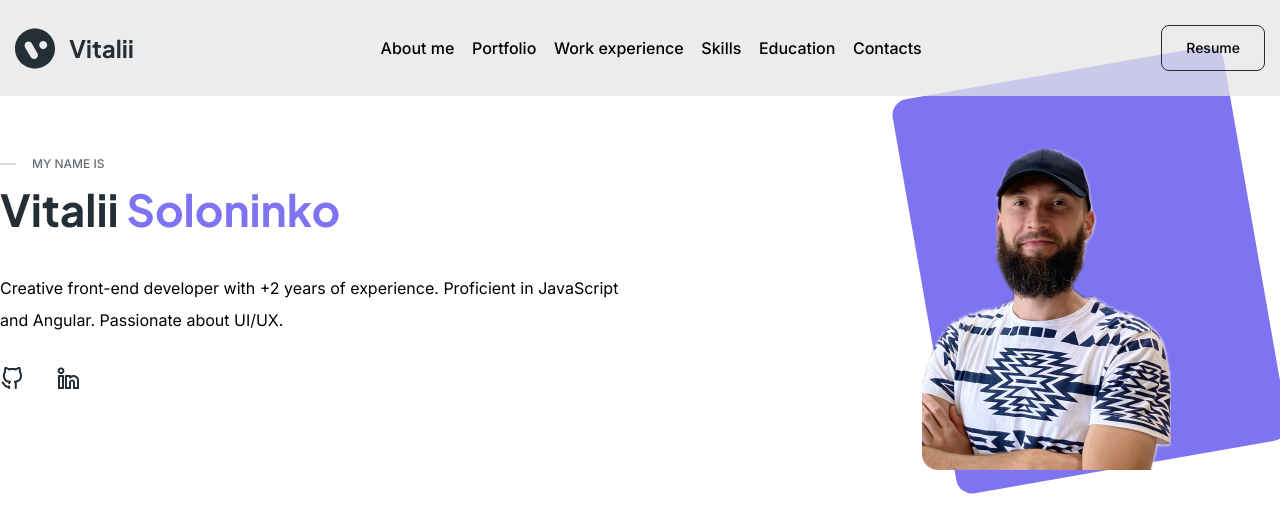
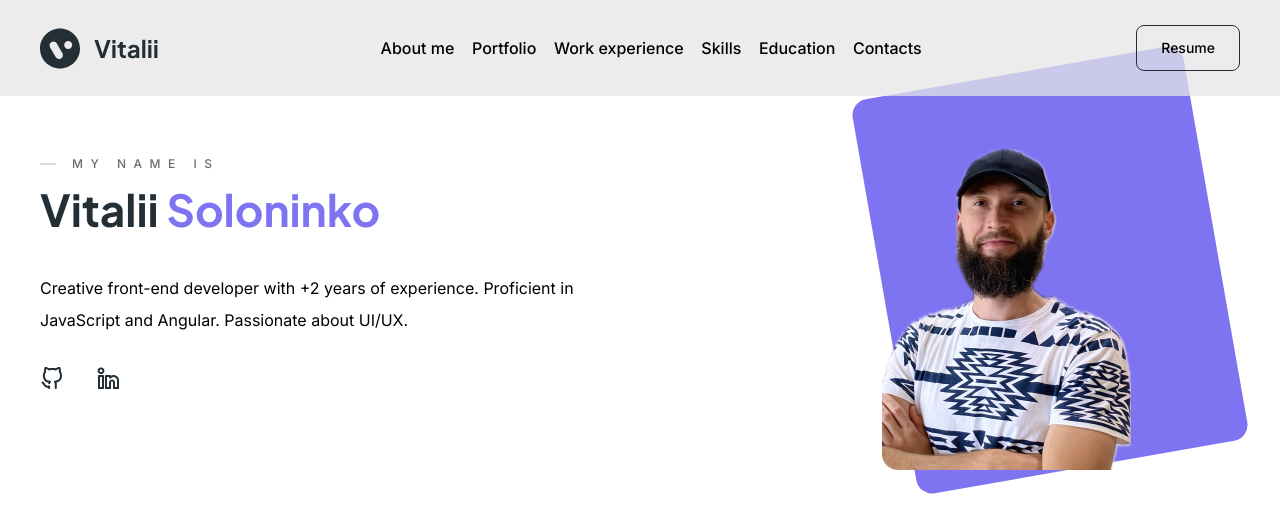
Before and after one commit to VitaliiSoloninko/angular-vitalii-portfolio, an Angular app: page / in a window 1280 px wide. Shown: the top 532 px of the page. Built offline with nearby package versions, Linux system fonts and the light colour scheme.

Commit message:
2.4	ui folder and add separate scss files

```diff
--- a/src/styles.scss
+++ b/src/styles.scss
@@ -1,33 +1,15 @@
+@use "sass:math";
+@import "ui/null";
+@import "ui/mixins.scss";
+@import "ui/shared";
+
 @import url("https://fonts.googleapis.com/css?family=Inter:regular,500&display=swap");
 @import url("https://fonts.googleapis.com/css?family=Plus+Jakarta+Sans:500,700&display=swap");
 
-* {
-  padding: 0px;
-  margin: 0px;
-  border: 0px;
-}
-*,
-*:before,
-*:after {
-  box-sizing: border-box;
-}
-:focus,
-:active {
-  // outline: none;
-}
-a:focus,
-a:active {
-  // outline: none;
-}
-html,
-body {
-  height: 100%;
-}
 body {
   font-family: Inter;
   font-size: medium;
   line-height: 1;
-
   --main-color: #232e35;
   --grey-color: #656d72;
   --grey-light-color: #d9d9d9;
@@ -37,143 +19,53 @@ body {
   --purple-light-color: #eae6fe;
   --white-color: #fff;
   --main-bg-color: #fbfbfb;
-
-  -ms-text-size-adjust: 100%;
-  -moz-text-size-adjust: 100%;
-  -webkit-text-size-adjust: 100%;
-  -webkit-font-smoothing: antialiased;
-  -moz-osx-font-smoothing: grayscale;
-}
-input,
-button,
-textarea {
-  font-family: Inter;
-  font-size: inherit;
-  line-height: inherit;
-}
-button {
-  cursor: pointer;
-  color: inherit;
-  background-color: transparent;
-}
-a {
-  color: inherit;
-  text-decoration: none;
-}
-ul li {
-  list-style: none;
-}
-img {
-  vertical-align: top;
-}
-h1,
-h2,
-h3,
-h4,
-h5,
-h6 {
-  font-weight: inherit;
-  font-size: inherit;
 }
 
-.container {
-  max-width: 1200px;
-  padding: 0 15px 0 15px;
+$minWidth: 320;
+$maxWidth: 1440;
+$maxWidthContainer: 1200;
+$containerPadding: 30;
+$containerWidth: $maxWidthContainer + $containerPadding;
+
+$pc: em($containerWidth);
+$tablet: em(991.98);
+$mobile: em(767.98);
+$mobileSmall: em(479.98);
+
+.wrapper {
+  min-height: 100%;
+  display: flex;
+  flex-direction: column;
+  overflow: hidden;
+  @supports (overflow: clip) {
+    overflow: clip;
+  }
+  // footer down
+  > main {
+    flex: 1 1 auto;
+  }
 }
 
-.title {
-  // .title__label
-  &__label {
-    text-transform: uppercase;
-    font-weight: 500;
-    font-size: 12px;
-    line-height: 2; /* 24/12 */
-    letter-spacing: em(7.5, 12);
-    color: var(--grey-color);
-    display: flex;
-    align-items: center;
-    gap: 16px;
-    &::before {
-      content: "";
-      width: 16px;
-      height: 2px;
-      background-color: var(--grey-light-color);
-    }
+[class*="__container"] {
+  min-height: 100%;
+  @if ($maxWidthContainer>0) {
+    max-width: rem($containerWidth);
+    margin: 0 auto;
   }
-  &:not(:last-child) {
-    margin-bottom: em(9, 12);
-  }
-
-  // .title__value
-  &__value {
-    font-family: "Plus Jakarta Sans";
-    font-weight: 700;
-    line-height: 1.25; /* 45/36 */
-    color: var(--main-color);
-    font-size: 36px;
-    span {
-      color: var(--purple-color);
-    }
-    &_big {
-      line-height: 1.5;
-      font-size: 44px;
+  @if ($containerPadding>0) {
+    @if ($maxWidthContainer>0) {
+      padding: 0 rem(math.div($containerPadding, 2));
+    } @else {
+      @include adaptiveValue(
+        "padding-left",
+        math.div($containerPadding, 2),
+        15
+      );
+      @include adaptiveValue(
+        "padding-right",
+        math.div($containerPadding, 2),
+        15
+      );
     }
   }
 }
-
-.text {
-  line-height: 2;
-  p {
-    &:not(:last-child) {
-      margin-bottom: 15px;
-    }
-  }
-}
-
-.social {
-  display: flex;
-  flex-wrap: wrap;
-  align-items: center;
-  row-gap: 5px;
-  column-gap: 34px;
-  &__link {
-    display: block;
-    width: 22px;
-    height: 22px;
-    transition: color 0.3s ease 0s;
-    @media (any-hover: hover) {
-      &:hover {
-        color: var(--purple-color);
-      }
-    }
-  }
-}
-
-.category-link {
-  display: inline-block;
-  border: 1px solid var(--grey-color);
-  border-radius: 5px;
-  color: var(--grey-color);
-  font-size: 12px;
-  line-height: 1.25;
-  padding: 4px 8px;
-  transition: all 0.3s ease 0s;
-  @media (any-hover: hover) {
-    &:hover {
-      background-color: var(--purple-color);
-      border: 1px solid var(--purple-color);
-      color: var(--white-color);
-    }
-  }
-}
-
-.date {
-  font-size: 12px;
-  font-weight: 500;
-  border-radius: 4px;
-  background-color: var(--main-bg-color);
-  display: inline-block;
-  padding: 4px 8px;
-  color: var(--grey-color);
-  line-height: 1.2;
-}
--- /dev/null
+++ b/src/ui/mixins.scss
@@ -0,0 +1,118 @@
+//Підключення шрифту
+@mixin font($font_name, $file_name, $weight, $style) {
+  @font-face {
+    font-family: $font_name;
+    font-display: swap;
+    src: url("../fonts/#{$file_name}.woff2") format("woff2"),
+      url("../fonts/#{$file_name}.woff") format("woff");
+    font-weight: #{$weight};
+    font-style: #{$style};
+  }
+}
+//Percent
+@function percent($px, $from) {
+  $result: math.div($px, $from) * 100%;
+  @return $result;
+}
+//REM
+@function rem($px) {
+  $result: math.div($px, 16) + rem;
+  @return $result;
+}
+//EM
+@function em($px, $current: 16) {
+  $result: math.div($px, $current) + em;
+  @return $result;
+}
+
+//Currency
+@mixin currency($sym) {
+  &::after {
+    content: "#{$sym}";
+  }
+}
+
+// Grids
+@mixin gridCards($type: fit, $min: 280px, $max: 1fr, $gap: 30px) {
+  display: grid;
+  gap: $gap;
+  grid-template-columns: repeat(auto-#{$type}, minmax($min, $max));
+}
+
+// Адаптивна властивість (clamp)
+@mixin adaptiveValue(
+  $property,
+  $startSize,
+  $minSize,
+  $keepSize: 0,
+  $widthFrom: $containerWidth,
+  $widthTo: $minWidth
+) {
+  @if ($startSize==0) {
+    $startSize: 0.000001;
+  }
+  @if ($minSize==0) {
+    $minSize: 0.000001;
+  }
+
+  // Для calc();
+  $addSize: math.div($startSize - $minSize, 16);
+
+  @if ($widthFrom == $containerWidth and $maxWidthContainer == 0) {
+    $widthFrom: $maxWidth;
+  }
+
+  // Брейк-поїнти в EM
+  $widthFromMedia: em($widthFrom);
+  $widthToMedia: em($widthTo);
+
+  // Формула плаваючого значення
+  // Источник: https://css-tricks.com/linearly-scale-font-size-with-css-clamp-based-on-the-viewport/
+  $slope: math.div(($startSize - $minSize), ($widthFrom - $widthTo));
+  $yIntersection: -$widthTo * $slope + $minSize;
+  @if ($yIntersection==0) {
+    $yIntersection: 0.000001;
+  }
+  $flyValue: #{rem($yIntersection)}" + " #{$slope * 100}vw;
+
+  // Отримання значення властивості
+  $propertyValue: #{"clamp(" rem($minSize) "," $flyValue "," rem($startSize) ")"};
+  // Якщо негативні значення
+  @if ($minSize > $startSize) {
+    $propertyValue: #{"clamp("
+      rem($startSize)
+      ","
+      $flyValue
+      ","
+      rem($minSize)
+      ")"};
+  }
+
+  // Встановлюємо значення за замовчуванням
+  @if $keepSize != 1 and $keepSize != 3 {
+    @media (min-width: $widthFromMedia) {
+      #{$property}: rem($startSize);
+    }
+  }
+  // Адаптуємо розмір у проміжку між зазначеними ширинами в'юпорту
+  @media (min-width: $widthToMedia) and (max-width: $widthFromMedia) {
+    // Якщо підтримується clamp();
+    @supports (#{$property}: $propertyValue) {
+      #{$property}: $propertyValue;
+    }
+    // Якщо не підтримується clamp();
+    @supports not (#{$property}: $propertyValue) {
+      #{$property}: calc(
+        #{rem($minSize)} + #{$addSize} * (100vw - #{rem($widthTo)}) / #{math.div(
+            $widthFrom,
+            16
+          ) - math.div($widthTo, 16)}
+      );
+    }
+  }
+  @if $keepSize != 1 and $keepSize != 2 {
+    @media (max-width: $widthToMedia) {
+      #{$property}: rem($minSize);
+    }
+  }
+}
--- /dev/null
+++ b/src/ui/null.scss
@@ -0,0 +1,62 @@
+* {
+  padding: 0px;
+  margin: 0px;
+  border: 0px;
+}
+*,
+*:before,
+*:after {
+  box-sizing: border-box;
+}
+:focus,
+:active {
+  // outline: none;
+}
+a:focus,
+a:active {
+  // outline: none;
+}
+html,
+body {
+  height: 100%;
+}
+body {
+  line-height: 1;
+  //text-rendering: optimizeLegibility;
+  -ms-text-size-adjust: 100%;
+  -moz-text-size-adjust: 100%;
+  -webkit-text-size-adjust: 100%;
+  -webkit-font-smoothing: antialiased;
+  -moz-osx-font-smoothing: grayscale;
+}
+input,
+button,
+textarea {
+  font-family: Inter;
+  font-size: inherit;
+  line-height: inherit;
+}
+button {
+  cursor: pointer;
+  color: inherit;
+  background-color: transparent;
+}
+a {
+  color: inherit;
+  text-decoration: none;
+}
+ul li {
+  list-style: none;
+}
+img {
+  vertical-align: top;
+}
+h1,
+h2,
+h3,
+h4,
+h5,
+h6 {
+  font-weight: inherit;
+  font-size: inherit;
+}
--- /dev/null
+++ b/src/ui/shared.scss
@@ -0,0 +1,96 @@
+.title {
+  // .title__label
+  &__label {
+    text-transform: uppercase;
+    font-weight: 500;
+    font-size: 12px;
+    line-height: 2; /* 24/12 */
+    letter-spacing: em(7.5, 12);
+    color: var(--grey-color);
+    display: flex;
+    align-items: center;
+    gap: 16px;
+    &::before {
+      content: "";
+      width: 16px;
+      height: 2px;
+      background-color: var(--grey-light-color);
+    }
+  }
+  &:not(:last-child) {
+    margin-bottom: em(9, 12);
+  }
+
+  // .title__value
+  &__value {
+    font-family: "Plus Jakarta Sans";
+    font-weight: 700;
+    line-height: 1.25; /* 45/36 */
+    color: var(--main-color);
+    font-size: 36px;
+    span {
+      color: var(--purple-color);
+    }
+    &_big {
+      line-height: 1.5;
+      font-size: 44px;
+    }
+  }
+}
+
+.text {
+  line-height: 2;
+  p {
+    &:not(:last-child) {
+      margin-bottom: 15px;
+    }
+  }
+}
+
+.social {
+  display: flex;
+  flex-wrap: wrap;
+  align-items: center;
+  row-gap: 5px;
+  column-gap: 34px;
+  &__link {
+    display: block;
+    width: 22px;
+    height: 22px;
+    transition: color 0.3s ease 0s;
+    @media (any-hover: hover) {
+      &:hover {
+        color: var(--purple-color);
+      }
+    }
+  }
+}
+
+.category-link {
+  display: inline-block;
+  border: 1px solid var(--grey-color);
+  border-radius: 5px;
+  color: var(--grey-color);
+  font-size: 12px;
+  line-height: 1.25;
+  padding: 4px 8px;
+  transition: all 0.3s ease 0s;
+  @media (any-hover: hover) {
+    &:hover {
+      background-color: var(--purple-color);
+      border: 1px solid var(--purple-color);
+      color: var(--white-color);
+    }
+  }
+}
+
+.date {
+  font-size: 12px;
+  font-weight: 500;
+  border-radius: 4px;
+  background-color: var(--main-bg-color);
+  display: inline-block;
+  padding: 4px 8px;
+  color: var(--grey-color);
+  line-height: 1.2;
+}
```
Also changed, not shown: src/assets/picture.png (added), 1 other file (tests, documents, lock files or other folders).
